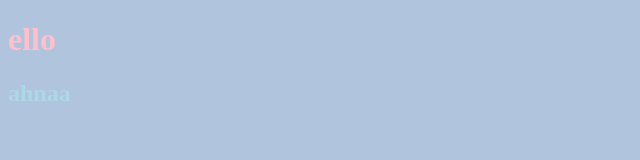
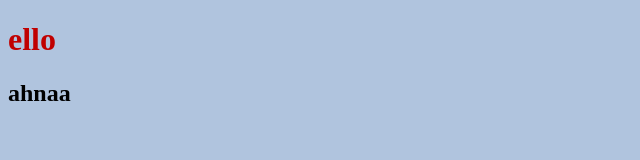
Before and after one commit to annabelmeow/gulp-workflow, a website: page index.html in a window 1280 px wide. Shown: the whole page, without its empty margins (0-640 px from the left). Drawn offline with Linux system fonts and the light colour scheme.

Commit message:
har har help

```diff
--- a/sass/custom.scss
+++ b/sass/custom.scss
@@ -3,23 +3,18 @@
 /*Imports*/
 
 @import 'globals';
-@import 'red';
 @import 'layout';
 @import 'oldie';
 
 
+$hallo: #989898;
+$goodbey: #F0F0F0;
+$farewall: #C00000;
 
 body{
-	background-color:LightSteelBlue;
-	height:100vh;
+	background-color: LightSteelBlue;
 }
 
 h1{
-	color:pink;
-	font-family:serif;
+	color: $farewall;
 }
-
-h2{
-	color:lightblue;
-	font-family:inherit;
-}
```
Also changed, not shown: css/custom.min.css, sass/red.scss (deleted).
